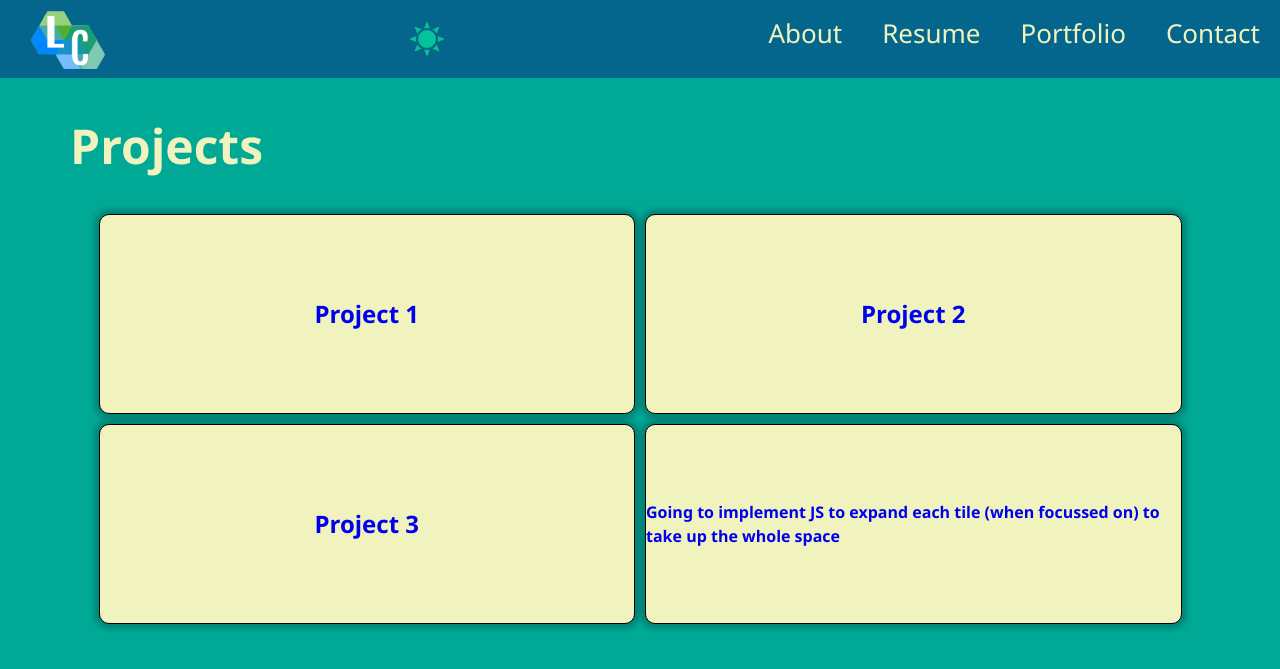
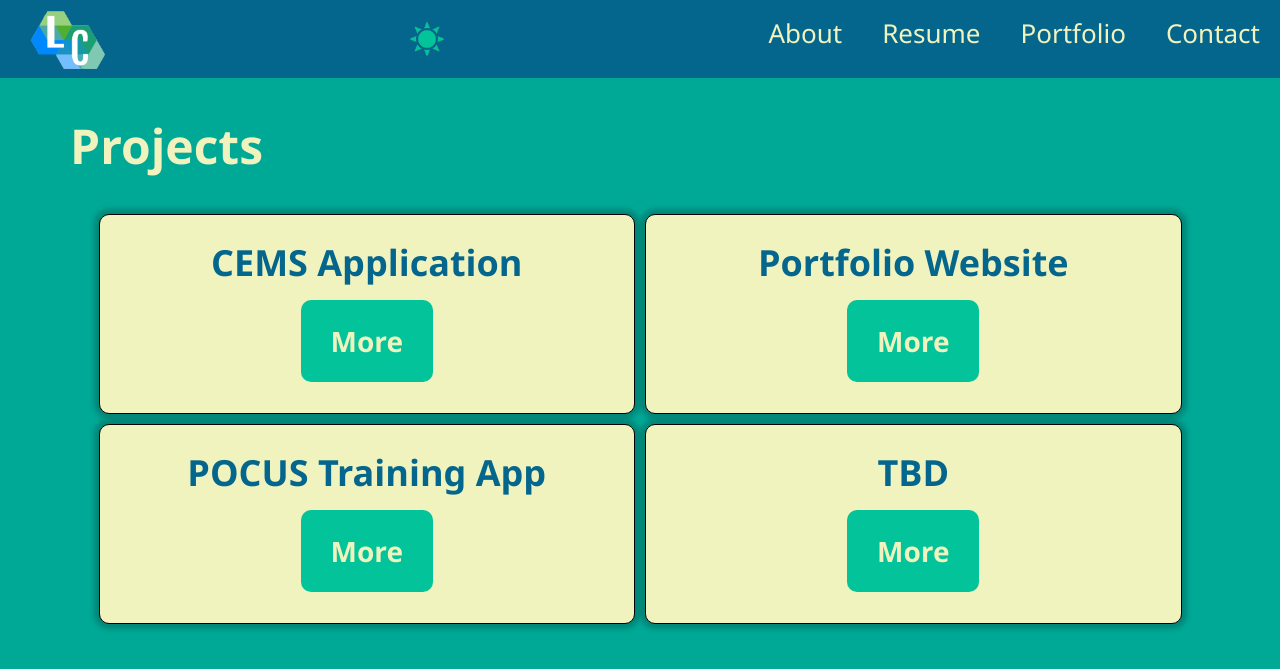
Before and after one commit to lukeclimen/Portfolio_Website, a PHP site: page /projects.html in a window 1280 px wide. Shown: the top 669 px of the page. Run offline with PHP 8.4, Linux system fonts and the light colour scheme.

Commit message:
Added features and details to projects page

```diff
--- a/css/styles.css
+++ b/css/styles.css
@@ -32,6 +32,7 @@
 html {
   /* 62.5% of 16px = 10px */
   font-size: 62.5%;
+  z-index: 1;
 }
 
 body {
@@ -40,6 +41,7 @@ body {
   line-height: 1.5;
   background-color: var(--colour-background);
   color: var(--colour-text);
+  z-index: 1;
 }
 
 a {
@@ -394,16 +396,19 @@ strong {
 /* Styling for Project Page */
 
 .grid__item {
+  align-items: center;
+  background-color: var(--colour-text);
+  border-radius: 10px;
+  border: 1px solid black;
+  box-shadow: 0 0 5px 5px rgba(0, 0, 0, 0.2);
+  color: white;
+  display: flex;
+  flex-direction: column;
+  font-weight: 700;
   height: 200px;
-  background-color: var(--colour-text);
-  font-weight: 700;
-  border: 1px solid black;
-  display: flex;
   justify-content: center;
-  align-items: center;
-  color: white;
-  box-shadow: 0 0 5px 5px rgba(0, 0, 0, 0.2);
-  border-radius: 10px;
+  padding: 10px;
+  z-index: 10;
 }
 
 .grid--2x2 {
@@ -416,6 +421,13 @@ strong {
   "three"
   "four";
   justify-items: stretch;
+  z-index: 0;
+}
+
+.grid__text {
+  color: var(--colour-primary);
+  margin: 0;
+  padding: 0;
 }
 
 .one {
@@ -432,17 +444,41 @@ strong {
 
 .four {
   grid-area: four;
-  font-size: 16px;
 }
 
 @media screen and (min-width: 768px) {
-
   .grid--2x2 {
     grid-template-columns: repeat(2, 1fr);
     grid-template-areas:
-      "one two"
-      "three four";
+    "one two"
+    "three four";
   }
+}
+
+.transparent {
+  opacity: 0;
+  transition: ease-out opacity 3s;
+}
+
+/*SVG backgrounds generated with svgbackgrounds.com*/
+.background1 {
+  background-image: url(/images/endless-constellation.svg);
+  transition: background-image 1s;
+}
+
+.background2 {
+  background-image: url(/images/hollowed-boxes.svg);
+  transition: background-image 1s;
+}
+
+.background3 {
+  background-image: url(/images/subtle-prism.svg);
+  transition: background-image 1s;
+}
+
+.background4 {
+  background-image: url(/images/protruding-squares.svg);
+  transition: background-image 1s;;
 }
 
 /* Styling for Contact Me Page */
--- a/javascript/main.js
+++ b/javascript/main.js
@@ -19,3 +19,23 @@ $(".lightmode__toggle").click(function (){
         $(".nav__logo").attr("src", logo.replace("dark", "light"));
     }
 });
+
+/* Projects page expansion of project "panes" */
+
+$(".grid__item").mouseover(function() {
+    let backdrop = $(this).attr("data-backdrop");
+    $("body").addClass(backdrop);
+    $(".grid__item").addClass("transparent");
+    $(this).removeClass("transparent");
+})
+    .mouseout(function () {
+    let backdrop = $(this).attr("data-backdrop");
+    let gridItem = $(".grid__item");
+    gridItem.animate(   {opacity: "1"},
+                        {duration: 300,
+                        complete: function() {
+                            gridItem.removeAttr("style")}
+                        });
+    gridItem.removeClass("transparent");
+    $("body").removeClass(backdrop);
+});
--- a/projects.html
+++ b/projects.html
@@ -32,20 +32,21 @@
     <div class="width__controller">
       <h1>Projects</h1>
       <grid class="grid grid--2x2">
-        <div class="one grid__item">
-          <a href="#" class="grid__text">Project 1</a>
+        <div data-backdrop="background1" class="one grid__item">
+          <h2 class="grid__text">CEMS Application</h2>
+          <a href="#" class="button">More</a>
         </div>
-        <div class="two grid__item">
-          <a href="#" class="grid__text">Project 2</a>
+        <div data-backdrop="background2" class="two grid__item popup">
+          <h2 class="grid__text">Portfolio Website</h2>
+          <a href="#" class="button">More</a>
         </div>
-        <div class="three grid__item">
-          <a href="#" class="grid__text">Project 3</a>
+        <div data-backdrop="background3" class="three grid__item">
+          <h2 class="grid__text">POCUS Training App</h2>
+          <a href="#" class="button">More</a>
         </div>
-        <div class="four grid__item">
-          <a href="#" class="grid__text"
-            >Going to implement JS to expand each tile (when focussed on) to
-            take up the whole space</a
-          >
+        <div data-backdrop="background4" class="four grid__item">
+          <h2 class="grid__text">TBD</h2>
+          <a href="#" class="button">More</a>
         </div>
       </grid>
     </div>
```
Also changed, not shown: images/dragon-scales.svg (added), images/endless-constellation.svg (added), images/hollowed-boxes.svg (added), images/protruding-squares.svg (added), images/subtle-prism.svg (added).
